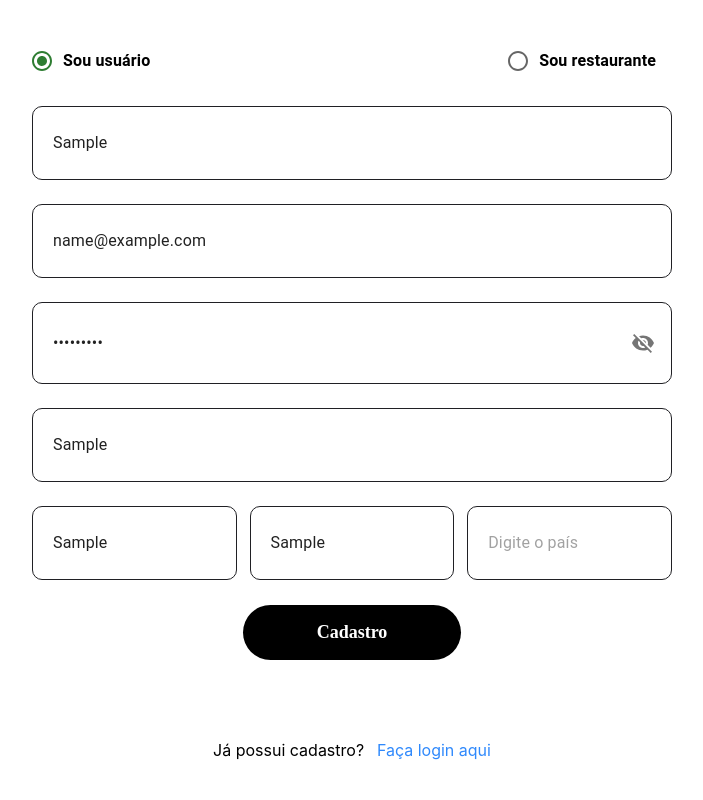
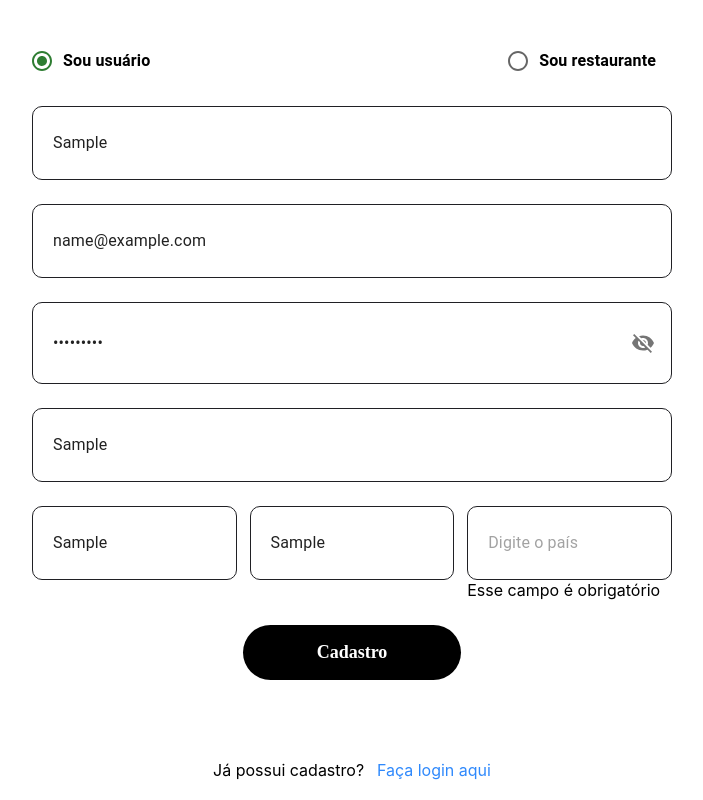
Before and after one commit to elenbrodt/bergamotta_frontend, a React (Create React App) app: page /cadastro in a window 1280 px wide. Both pictures are taken after typing "Sample", "name@example.com", "Sample123", "Sample", "Sample", "Sample" into the empty fields and a click on the button "Cadastro". Shown: the part 408-1208 px from the top of the page, without its empty margins (288-991 px from the left). Built offline with nearby package versions, Linux system fonts and the light colour scheme; no server answers.

Commit message:
update: SignUp forms

```diff
--- a/src/pages/SignUp/index.tsx
+++ b/src/pages/SignUp/index.tsx
@@ -3,7 +3,7 @@ import TitleLogin from "../../components/TitleLogin";
 import InputLogin from "../../components/InputLogin";
 import UserType from "../../components/UserType";
 import LogoSrc from "../../assets/image/logo_vertical.png";
-import { Box, Inputs, RadioGroupStyled, Container } from "./styles";
+import { Box, Inputs, RadioGroupStyled, Container,Button } from "./styles";
 import SignInLink from "../../components/SignInLink";
 import { useState } from "react";
 import { createUser } from "../../services/MainApi/sign_in";
@@ -13,7 +13,7 @@ import SubmitButton from "../../components/SubmitButton";
 import { createOwner } from "../../services/MainApi/owner";
 
 function SignUp() {
-  const { register, handleSubmit } = useForm();
+  const { register, handleSubmit, formState: { errors } } = useForm();
 
   const navigate = useNavigate();
 
@@ -125,69 +125,78 @@ function SignUp() {
               onChange={handleClick}
             ></UserType>
           </RadioGroupStyled>
-          <FormControl fullWidth {...register("name")}>
+          <FormControl fullWidth {...register("name", { required: true })}>
             <InputLogin
               type='text'
               placeholder='Digite seu usuário'
               name='name'
-            />
+              />
+              {errors.name && <p>Esse campo é obrigatório</p>}
           </FormControl>
-          <FormControl fullWidth {...register("email")}>
+          <FormControl fullWidth {...register("email", { required: true })}>
             <InputLogin
               type='email'
               placeholder='Digite seu email'
               name='email'
             />
+            {errors.email && <p>Esse campo é obrigatório</p>}
           </FormControl>
-          <FormControl fullWidth {...register("password")}>
+          <FormControl fullWidth {...register("password", { required: true })}>
             <InputLogin
               type='password'
               name='password'
               placeholder='Digite sua senha'
             />
+            {errors.password && <p>Esse campo é obrigatório</p>}
           </FormControl>
-          <FormControl fullWidth {...register("image_link")}>
+          <FormControl fullWidth {...register("image_link", { required: true })}>
             <InputLogin
               type='text'
               placeholder='Insira link da sua imagem de avatar'
               name='image_link'
             />
+            {errors.image_link && <p>Esse campo é obrigatório</p>}
           </FormControl>
           <Container>
-            <FormControl fullWidth {...register("city")}>
+            <FormControl fullWidth {...register("city", { required: true })}>
               <InputLogin
                 type='text'
                 placeholder='Digite sua cidade'
                 name='city'
               />
+              {errors.city && <p>Esse campo é obrigatório</p>}
             </FormControl>
-            <FormControl fullWidth {...register("state")}>
+            <FormControl fullWidth {...register("state", { required: true })}>
               <InputLogin
                 type='text'
                 placeholder='Digite seu estado'
                 name='state'
               />
+              {errors.state && <p>Esse campo é obrigatório</p>}
             </FormControl>
-            <FormControl fullWidth {...register("country")}>
+            <FormControl fullWidth {...register("country", { required: true })}>
               <InputLogin
                 type='text'
                 placeholder='Digite o país'
                 name='country'
               />
+              {errors.country && <p>Esse campo é obrigatório</p>}
             </FormControl>
           </Container>
           {toggle && (
             <Container>
-              <FormControl fullWidth {...register("cnpj")}>
+              <FormControl fullWidth {...register("cnpj", { required: true })}>
                 <InputLogin type='text' placeholder='CNPJ' name='cnpj' />
+                {errors.cnpj && <p>Esse campo é obrigatório</p>}
               </FormControl>
-              <FormControl fullWidth {...register("role")}>
+              <FormControl fullWidth {...register("role", { required: true })}>
                 <InputLogin type='text' placeholder='Ocupação' name='role' />
+                {errors.role && <p>Esse campo é obrigatório</p>}
               </FormControl>
             </Container>
           )}
         </Inputs>
-        <SubmitButton text='Cadastro' />
+        <Button text='Cadastro' />
       </form>
       <SignInLink
         text='Já possui cadastro?'
--- a/src/pages/SignUp/styles.tsx
+++ b/src/pages/SignUp/styles.tsx
@@ -1,5 +1,6 @@
 import styled from 'styled-components';
 import { RadioGroup } from "@mui/material";
+import SubmitButton from '../../components/SubmitButton';
 
 export const Box = styled.div`
     display: flex;
@@ -30,3 +31,7 @@ export const Container = styled.div`
     gap: 1vw;
     width: 100%;
 `
+export const Button = styled(SubmitButton)`
+margin-top: 50px;
+margin-left: 300px;
+`
```
